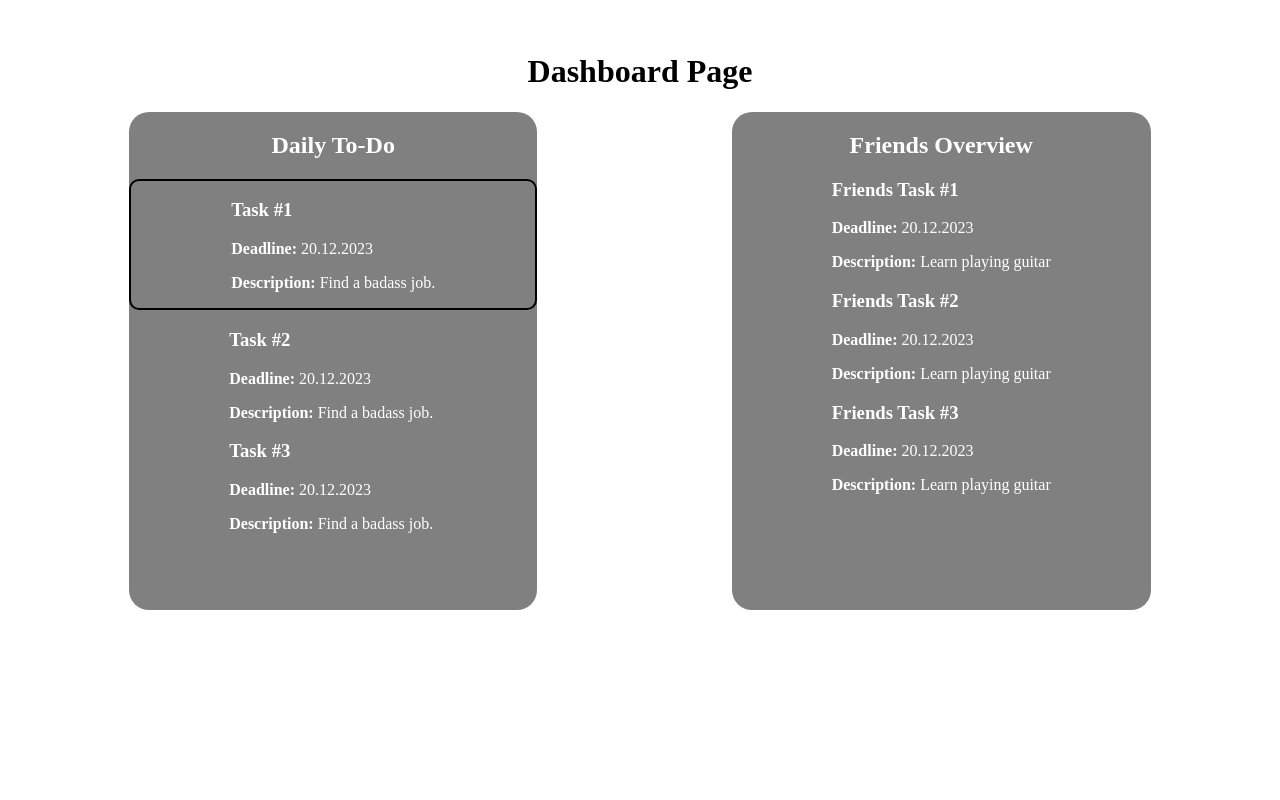
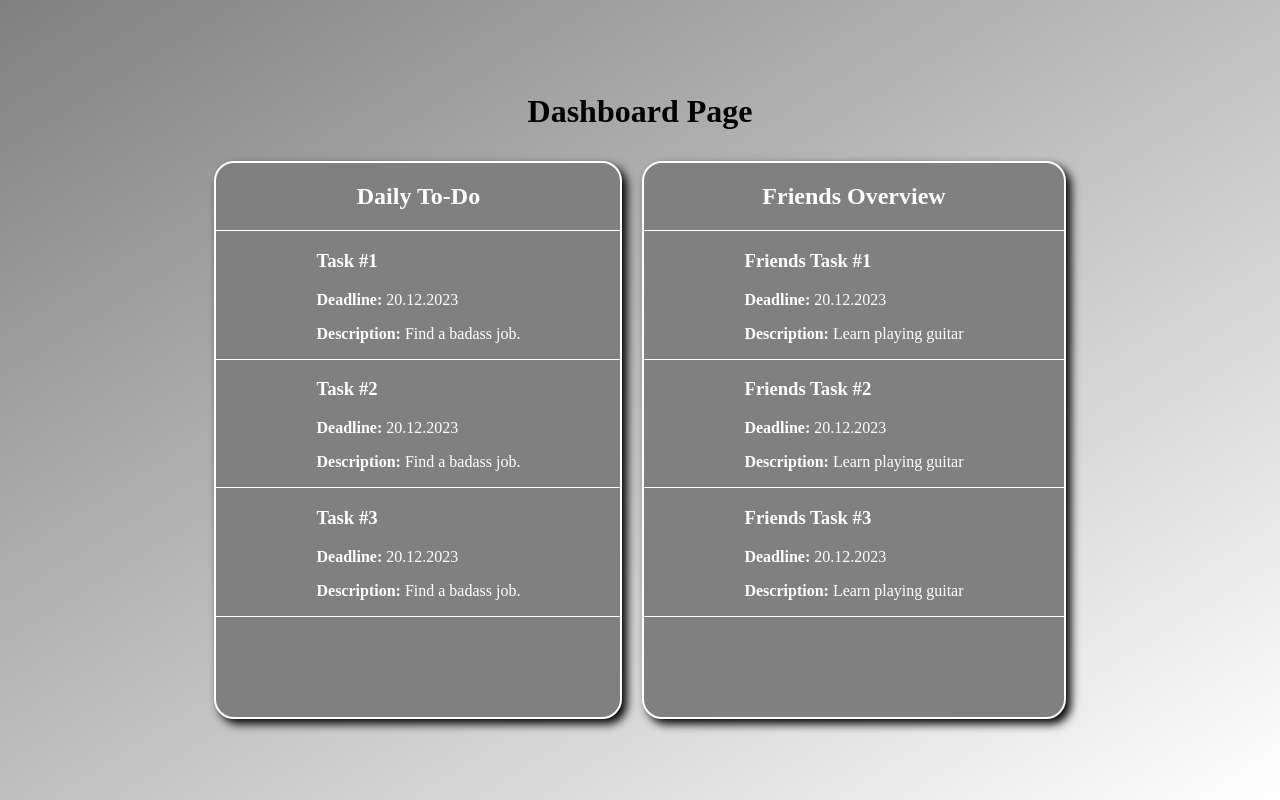
Before and after one commit to joaocravidao/accountable-frontend, a React (Vite) app: page / in a window 1280 px wide. Built offline with nearby package versions, Linux system fonts and the light colour scheme.

Commit message:
css update

```diff
--- a/src/Pages/DashboardPage/index.jsx
+++ b/src/Pages/DashboardPage/index.jsx
@@ -7,19 +7,19 @@ function DashboardPage() {
         <div id='dashboard'>
         <div id='daily-todo'>
           <h2>Daily To-Do</h2>
-          <div id="daily-todo-task">
+          <div className="daily-todo-task">
             <h3>Task #1</h3>
             <p><b>Deadline: </b> 20.12.2023</p>
             <p><b>Description: </b>
             Find a badass job.</p>
           </div>
-          <div>
+          <div className='daily-todo-task-2'>
             <h3>Task #2</h3>
             <p><b>Deadline: </b> 20.12.2023</p>
             <p><b>Description: </b>
             Find a badass job.</p>
           </div>
-          <div>
+          <div className='daily-todo-task-2'>
             <h3>Task #3</h3>
             <p><b>Deadline: </b> 20.12.2023</p>
             <p><b>Description: </b>
@@ -28,19 +28,19 @@ function DashboardPage() {
         </div>
         <div id='friends-todo'>
           <h2>Friends Overview</h2>
-          <div>
+          <div className="daily-todo-task">
             <h3>Friends Task #1</h3>
             <p><b>Deadline: </b> 20.12.2023</p>
             <p><b>Description: </b>
             Learn playing guitar</p>
           </div>
-          <div>
+          <div className='daily-todo-task-2'>
             <h3>Friends Task #2</h3>
             <p><b>Deadline: </b> 20.12.2023</p>
             <p><b>Description: </b>
             Learn playing guitar</p>
           </div>
-          <div>
+          <div className='daily-todo-task-2'>
             <h3>Friends Task #3</h3>
             <p><b>Deadline: </b> 20.12.2023</p>
             <p><b>Description: </b>
--- a/src/index.css
+++ b/src/index.css
@@ -1,9 +1,13 @@
 #root {
   max-width: 100%;
   margin: 0 auto;
-  padding: 2rem;
   text-align: center;
   color: black;
+  background: linear-gradient(to bottom right, grey, white);
+  height: 100vh;
+  display: flex;
+  align-items: center;
+  justify-content: center;
 }
 
 body {
@@ -25,17 +29,26 @@ body {
 #daily-todo {
   background-color: grey;
   border-radius: 20px;
+  border: 2px solid rgb(255, 255, 255);
+  margin: 10px;
+  box-shadow: 5px 5px 10px black;
 }
 
 #friends-todo {
   background-color: grey;
   border-radius: 20px;
   padding-bottom: 100px;
+  border: 2px solid rgb(255, 255, 255);
+  margin: 10px;
+  box-shadow: 5px 5px 10px black;
 }
 
-#daily-todo-task{
-  border-color: black;
-  border-width: 2px;
-  border-style: solid;
-  border-radius: 10px;
+.daily-todo-task{
+  border-color: rgb(255, 255, 255);
+  border-top: 1px solid white;
+  border-bottom: 1px solid white;
 }
+
+.daily-todo-task-2 {
+  border-bottom: 1px solid white;
+}
```
